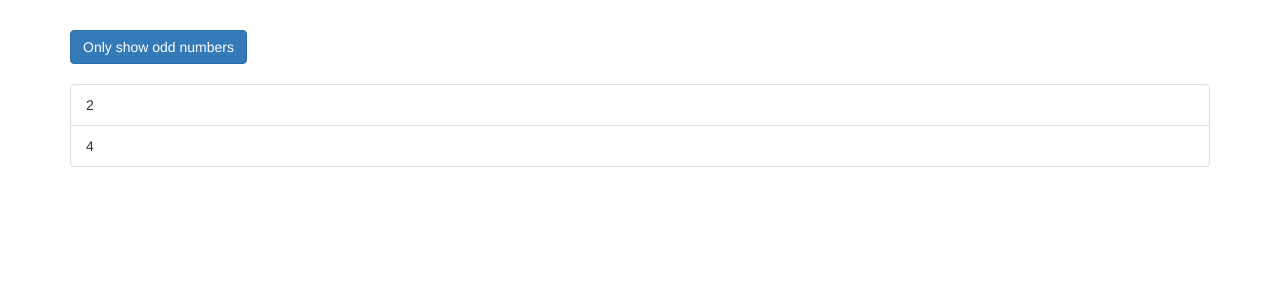
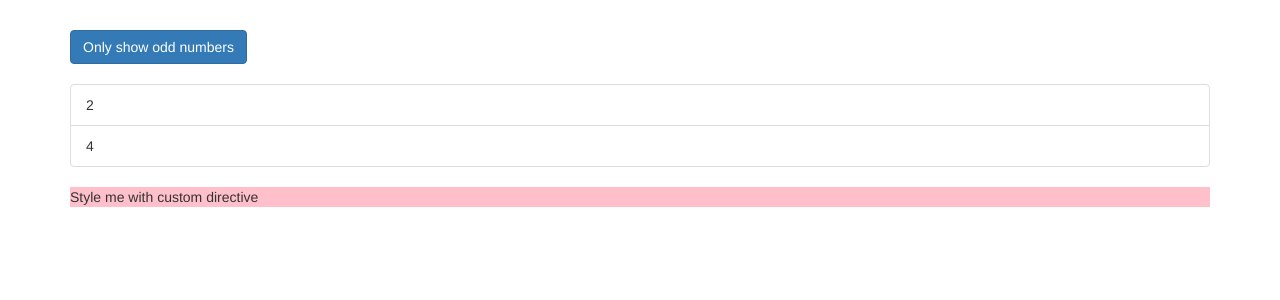
Before and after one commit to SofiiaMoroz/fourth-project, an Angular app: page / in a window 1280 px wide. Shown: the top 300 px of the page. Built offline with nearby package versions, Linux system fonts and the light colour scheme.

Commit message:
creating a basic attribute directive

```diff
--- a/src/app/app.component.html
+++ b/src/app/app.component.html
@@ -26,6 +26,7 @@
           </li>
         </div>
       </ul>
+      <p appBasicHighlight>Style me with custom directive</p>
     </div>
   </div>
 </div>
--- a/src/app/app.module.ts
+++ b/src/app/app.module.ts
@@ -3,10 +3,12 @@
 import { FormsModule } from '@angular/forms';
 
 import { AppComponent } from './app.component';
+import { BasicHighlightDirective } from './basic-highlight/basic-highlight.directive';
 
 @NgModule({
   declarations: [
-    AppComponent
+    AppComponent,
+    BasicHighlightDirective
   ],
   imports: [
     BrowserModule,
--- /dev/null
+++ b/src/app/basic-highlight/basic-highlight.directive.ts
@@ -0,0 +1,13 @@
+import { Directive, ElementRef, OnInit } from "@angular/core";
+
+@Directive({
+    selector: '[appBasicHighlight]'
+})
+
+export class BasicHighlightDirective implements OnInit {
+    constructor(private elementRef: ElementRef) { }
+
+    ngOnInit(): void {
+        this.elementRef.nativeElement.style.backgroundColor = 'pink';
+    }
+}
```
